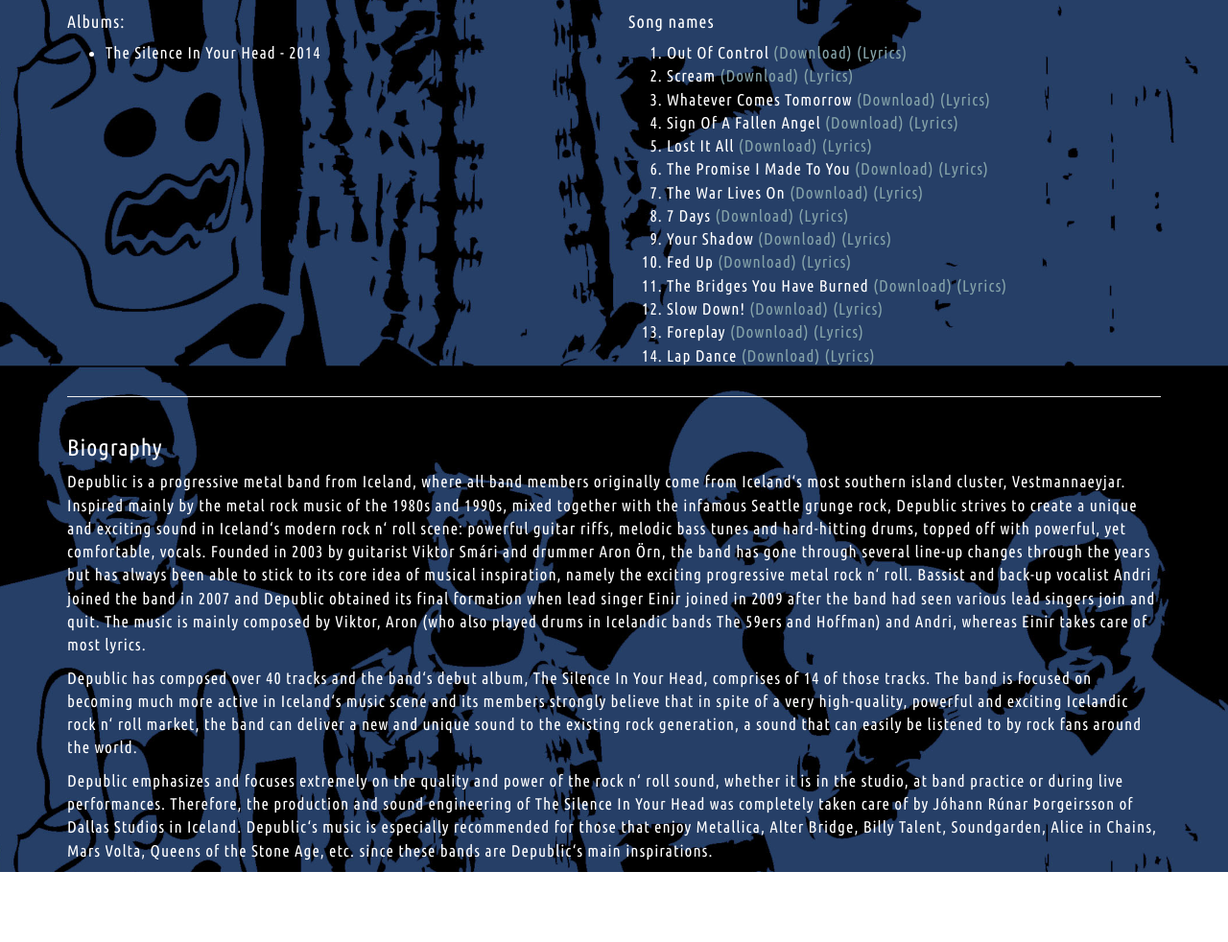
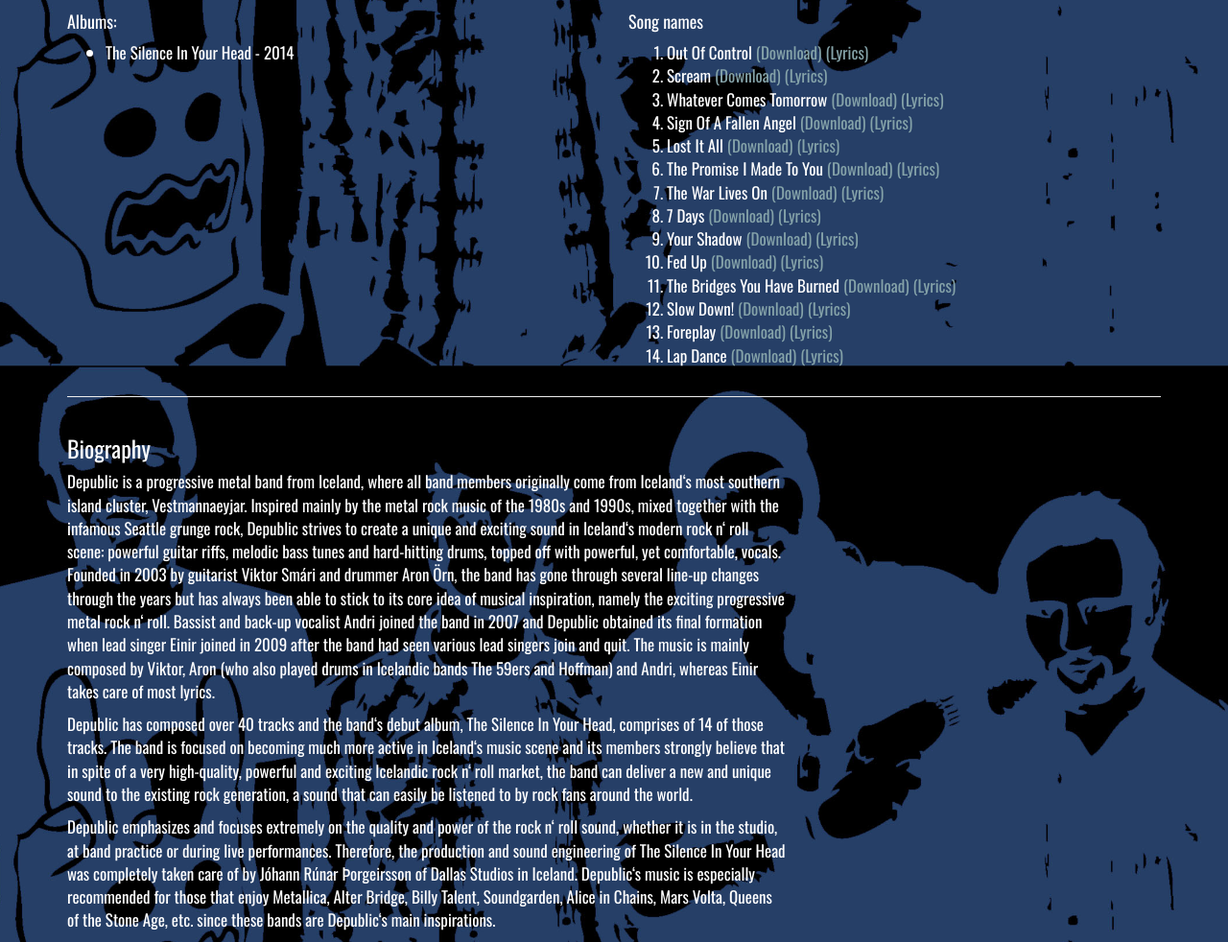
Before and after one commit to Depublic/depublic.github.io, a website: page index.html in a window 1280 px wide. Shown: the part 418-1400 px from the top of the page at 96% size. Before the commit the page ends 1327 px from the top, so only its background shows below. Drawn offline with nearby package versions, Linux system fonts and the light colour scheme.

Commit message:
Changing font

```diff
--- a/css.css
+++ b/css.css
@@ -9,8 +9,9 @@
 
 	color:#E5E6D8;
 	color:white;
-	font-family: 'Ubuntu Condensed', sans-serif;
-	letter-spacing: 1px;
+	/*font-family: 'Ubuntu Condensed', sans-serif;*/
+	font-family: 'Oswald', sans-serif;
+	/*letter-spacing: 1px;*/
 	font-size: 170%;
 
 
--- a/index.html
+++ b/index.html
@@ -6,6 +6,7 @@
 		<link rel="stylesheet" href="stuff/bootstrap/dist/css/bootstrap.min.css">
 		<link rel="stylesheet" href="css.css">
 		<link href='http://fonts.googleapis.com/css?family=Ubuntu+Condensed' rel='stylesheet' type='text/css'>
+		<link href='http://fonts.googleapis.com/css?family=Oswald' rel='stylesheet' type='text/css'>
 		<script type="text/javascript" src="stuff/angular/angular.min.js"></script>
 		<script type="text/javascript" src="stuff/angular-route/angular-route.js"></script>
 		<script src="js.js"></script>
@@ -70,7 +71,7 @@
 				<hr> <!-- ################################ -->
 
 				<div class="row">
-					<div class="col-md-12">
+					<div class="col-md-8">
 						<h3>Biography</h3>
 						<p>
 							Depublic is a progressive metal band from Iceland, where all band members originally come from Iceland‘s most southern island cluster, Vestmannaeyjar.
```
